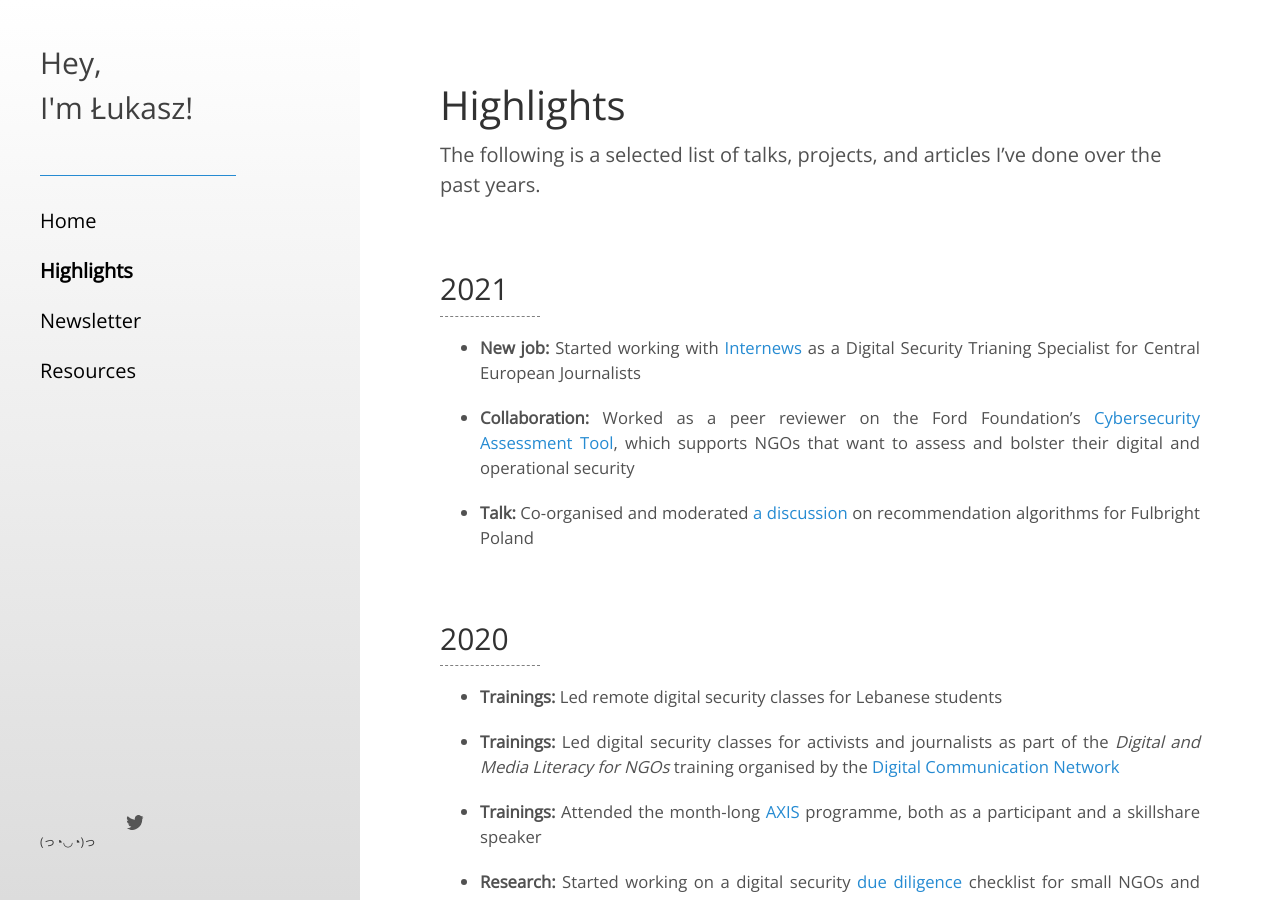
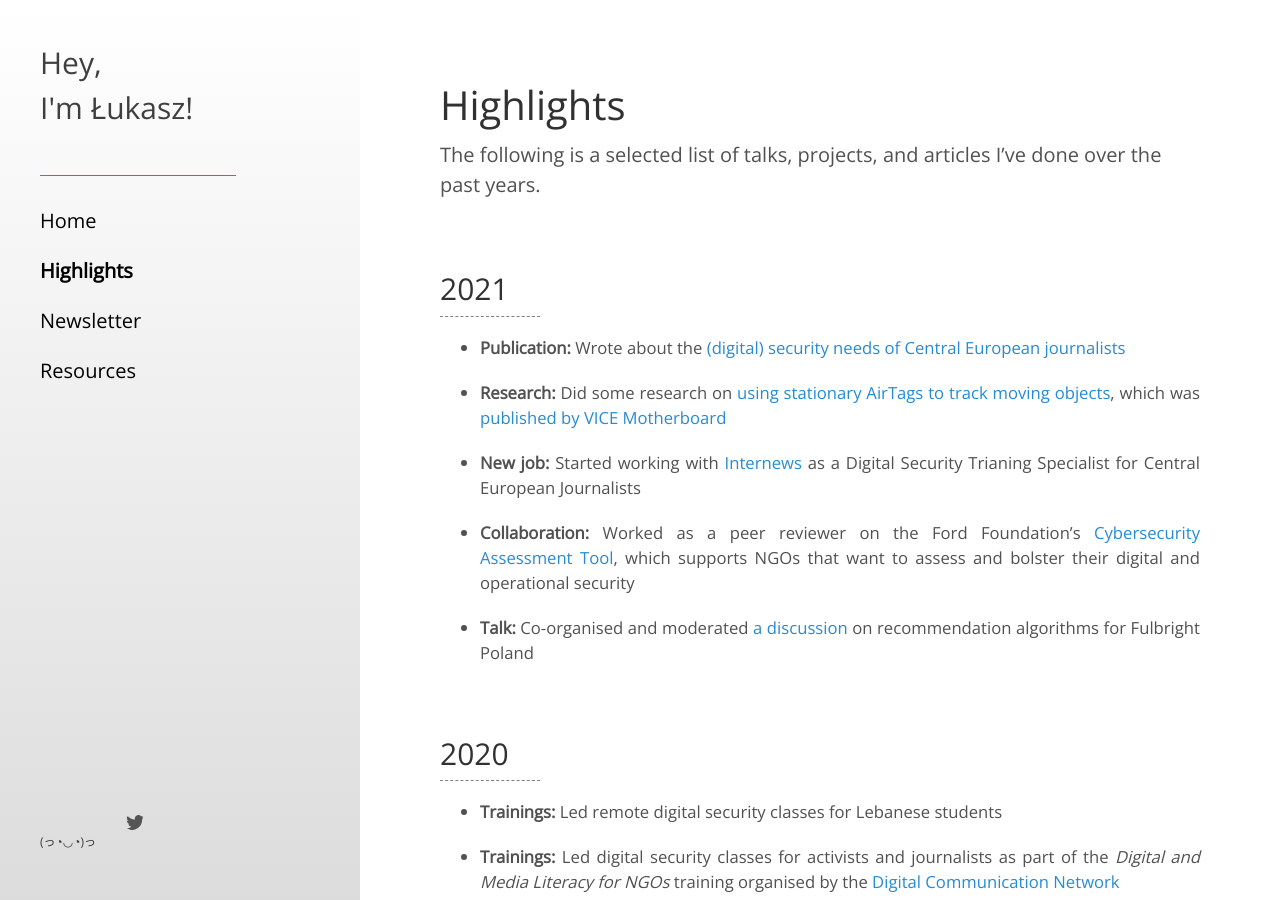
Before and after one commit to lukasz-a-krol/lukasz-a-krol.github.io, a Jekyll site: the page built from highlights.md, in a window 1280 px wide and 900 px high. Built offline with Jekyll 4.4.1, drawn with Linux system fonts in a browser that asks for light colours.

Commit message:
updated highlights june 2021

```diff
--- a/highlights.md
+++ b/highlights.md
@@ -13,6 +13,10 @@
 &nbsp;
 
 <h2 class = "year">2021</h2>
+
+* <b>Publication:</b> Wrote about the <a href = "https://internews.org/blog/charting-the-security-needs-of-central-european-journalists/" target = "_blank">(digital) security needs of Central European journalists</a>
+
+* <b>Research:</b> Did some research on <a href = "/airtags_stationary/">using stationary AirTags to track moving objects</a>, which was <a href = "https://www.vice.com/en/article/jg8mvy/airtags-can-be-used-to-figure-out-when-a-house-is-empty-researcher-warns" target = "_blank">published by VICE Motherboard</a>
 
 * <b>New job:</b> Started working with <a href = "https://www.internews.org" target = "_blank">Internews</a> as a Digital Security Trianing Specialist for Central European Journalists
 
```
